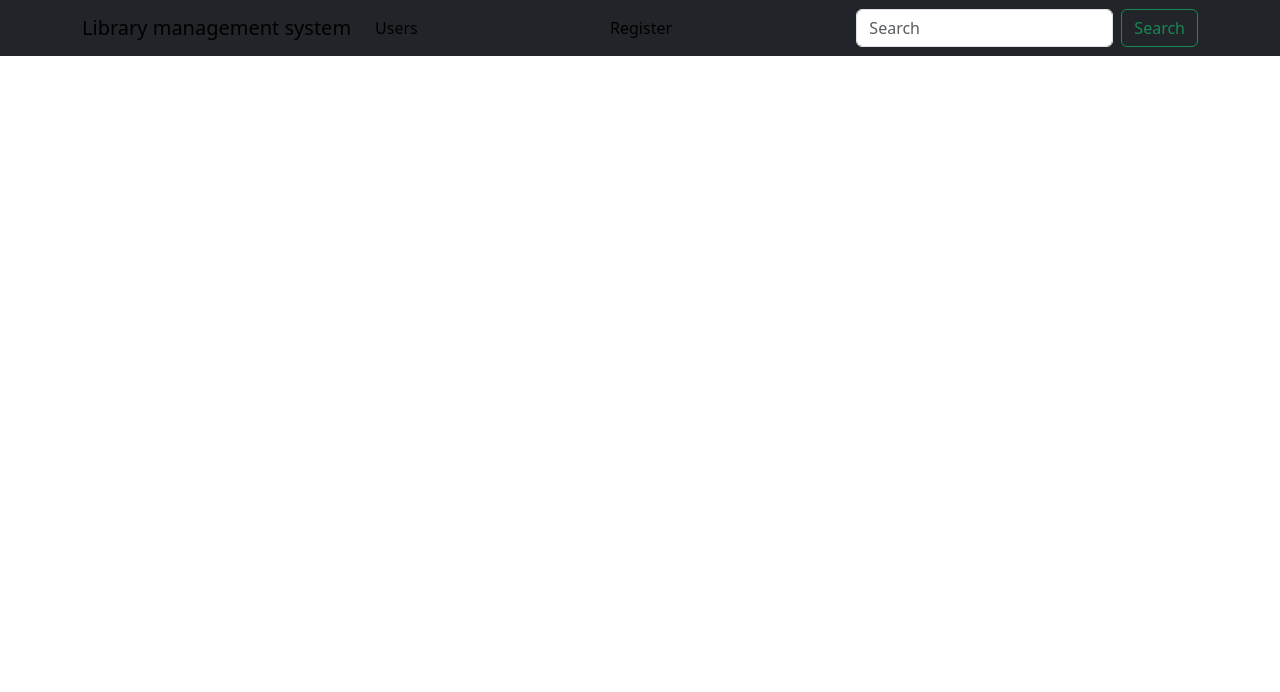
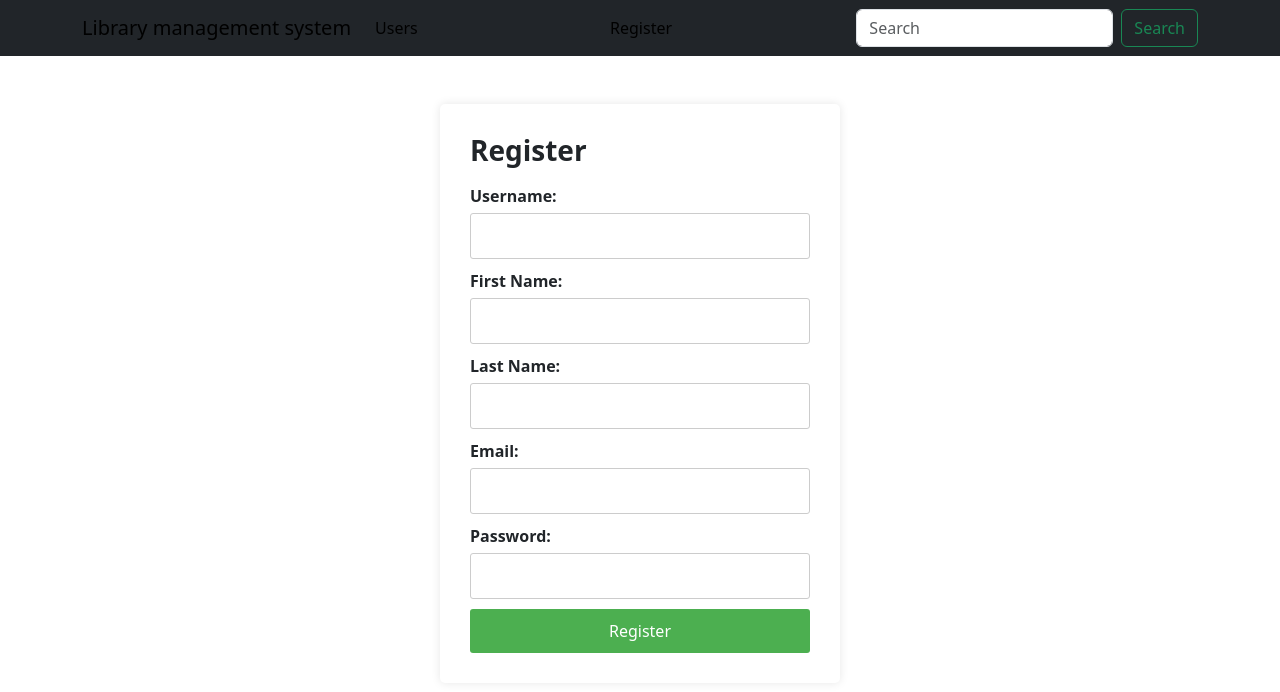
Before and after one commit to MatheoMONSTER/LibraryManagementSystem, an Angular app in the folder Frontend/: page /register in a window 1280 px wide. Before the commit this address led to /. Shown: the top 692 px of the page. Built offline with nearby package versions, Linux system fonts and the light colour scheme.

Commit message:
Added registration feature. Todo: fix some error while registering an user (check in console)

```diff
--- a/Frontend/src/app/app-routing.module.ts
+++ b/Frontend/src/app/app-routing.module.ts
@@ -1,6 +1,7 @@
 import { NgModule } from '@angular/core';
 import { RouterModule, Routes } from '@angular/router';
 import { UsersListComponent } from './components/users/users-list/users-list.component';
+import { RegisterUserComponent } from './components/registeruser/register-user/register-user.component';
 
 const routes: Routes = [
   {
@@ -10,6 +11,10 @@ const routes: Routes = [
   {
     path: 'users',
     component: UsersListComponent
+  },
+  {
+    path: 'register',
+    component: RegisterUserComponent
   }
 ];
 
--- a/Frontend/src/app/components/registeruser/register-user/register-user.component.css
+++ b/Frontend/src/app/components/registeruser/register-user/register-user.component.css
@@ -0,0 +1,61 @@
+/* Reset some default styles for consistency */
+body, h1, h2, form {
+    margin: 0;
+    padding: 0;
+  }
+
+  body {
+    font-family: Arial, sans-serif;
+    background-color: #f5f5f5;
+  }
+
+  .container {
+    background-color: #ffffff;
+    box-shadow: 0px 0px 10px rgba(0, 0, 0, 0.1);
+    border-radius: 5px;
+    padding: 30px;
+    width: 400px;
+    margin: 0 auto; /* Center the form horizontally */
+  }
+
+  h1 {
+    font-size: 28px;
+    font-weight: bold;
+    margin-bottom: 20px;
+  }
+
+  form {
+    display: flex;
+    flex-direction: column;
+  }
+
+  label {
+    font-weight: bold;
+    margin-bottom: 5px;
+  }
+
+  input[type="text"],
+  input[type="email"],
+  input[type="password"] {
+    width: 100%;
+    padding: 10px;
+    border: 1px solid #ccc;
+    border-radius: 3px;
+    font-size: 16px;
+    margin-bottom: 10px;
+  }
+
+  button {
+    background-color: #4CAF50;
+    color: #fff;
+    border: none;
+    border-radius: 3px;
+    padding: 10px 20px;
+    font-size: 16px;
+    cursor: pointer;
+    transition: background-color 0.3s ease;
+  }
+
+  button:hover {
+    background-color: #45a049;
+  }
--- a/Frontend/src/app/components/registeruser/register-user/register-user.component.html
+++ b/Frontend/src/app/components/registeruser/register-user/register-user.component.html
@@ -1,26 +1,25 @@
-
 <div class="container my-5">
     <h1 class="mb-3">Register</h1>
-        <form (ngSubmit)="onRegister()">
+        <form #form="ngForm" (ngSubmit)="addUser()">
       <div>
         <label for="username">Username:</label>
-        <input type="text" id="username" name="username" [(ngModel)]="newUser.username" required>
+        <input type="text" id="username" name="username" [(ngModel)]="addUserRequest.username" required>
       </div>
       <div>
         <label for="firstname">First Name:</label>
-        <input type="text" id="firstname" name="firstname" [(ngModel)]="newUser.firstname" required>
+        <input type="text" id="firstname" name="firstname" [(ngModel)]="addUserRequest.firstname" required>
       </div>
       <div>
         <label for="lastname">Last Name:</label>
-        <input type="text" id="lastname" name="lastname" [(ngModel)]="newUser.lastname" required>
+        <input type="text" id="lastname" name="lastname" [(ngModel)]="addUserRequest.lastname" required>
       </div>
       <div>
         <label for="email">Email:</label>
-        <input type="email" id="email" name="email" [(ngModel)]="newUser.email" required>
+        <input type="email" id="email" name="email" [(ngModel)]="addUserRequest.email" required>
       </div>
       <div>
         <label for="password">Password:</label>
-        <input type="password" id="password" name="password" [(ngModel)]="newUser.password" required>
+        <input type="password" id="password" name="password" [(ngModel)]="addUserRequest.password" required>
       </div>
       <button type="submit">Register</button>
     </form>
--- a/Frontend/src/app/components/registeruser/register-user/register-user.component.ts
+++ b/Frontend/src/app/components/registeruser/register-user/register-user.component.ts
@@ -1,4 +1,4 @@
-import { Component } from '@angular/core';
+import { Component, OnInit } from '@angular/core';
 import { User } from 'src/app/models/user.model';
 import { UsersService } from 'src/app/services/users.service';
 
@@ -7,30 +7,30 @@ import { UsersService } from 'src/app/services/users.service';
   templateUrl: './register-user.component.html',
   styleUrls: ['./register-user.component.css']
 })
-export class RegisterUserComponent {
+export class RegisterUserComponent implements OnInit{
 
-  newUser: User;
-  constructor(private newUserService: UsersService) {
-    this.newUser = {
+  addUserRequest: User = {
     id: 0,
     username: '',
     email: '',
     firstname: '',
     lastname: '',
-      password: '',
+    password: ''
   };
+
+  constructor(private userService: UsersService) { }
+
+  ngOnInit(): void {
+
   }
 
-  onRegister(): void {
-    this.newUserService.registerNewUser(this.newUser).subscribe(
-      (user) => {
-        // Obsługa sukcesu - np. wyświetlenie komunikatu o sukcesie rejestracji
-        console.log('User registered successfully:', user);
-      },
-      (error) => {
-        // Obsługa błędu - np. wyświetlenie komunikatu o błędzie rejestracji
-        console.error('Error during registration:', error);
+  addUser() {
+    this.userService.registerNewUser(this.addUserRequest)
+    .subscribe({
+      next: (user) => {
+        console.log(user);
       }
-    );
+    })
   }
+
 }
--- a/Frontend/src/app/components/users/users-list/users-list.component.html
+++ b/Frontend/src/app/components/users/users-list/users-list.component.html
@@ -19,6 +19,7 @@
                 <td>{{user.email}}</td>
                 <td>{{user.firstname}}</td>
                 <td>{{user.lastname}}</td>
+                <td>{{user.password}}</td>
             </tr>
         </tbody>
     </table>
--- a/Frontend/src/app/components/users/users-list/users-list.component.ts
+++ b/Frontend/src/app/components/users/users-list/users-list.component.ts
@@ -18,7 +18,7 @@ export class UsersListComponent implements OnInit{
     this.usersService.getAllUsers()
     .subscribe({
       next:(users) => {
-        console.log(users);
+        this.users = users;
       },
       error: (response) => {
         console.log(response);
--- a/Frontend/src/app/environment/environment.ts
+++ b/Frontend/src/app/environment/environment.ts
@@ -1,4 +1,4 @@
 export const environment = {
     production: false,
-    baseApiUrl: 'http://localhost:7174'
+    baseApiUrl: 'https://localhost:44391'
 }
--- a/Frontend/src/app/services/users.service.ts
+++ b/Frontend/src/app/services/users.service.ts
@@ -18,7 +18,7 @@ export class UsersService {
     return this.http.get<User[]>(this.baseApiUrl + '/api/User');
   }
 
-  registerNewUser(user: User): Observable<User> {
-    return this.http.post<User>(this.baseApiUrl + '/api/User/register', user);
+  registerNewUser(addUserRequest: User): Observable<User> {
+    return this.http.post<User>(this.baseApiUrl + '/api/User', addUserRequest);
   }
 }
```
Also changed, not shown: 1 other file (tests, documents, lock files or other folders). Lines whose indentation alone changed are shown as unchanged.
